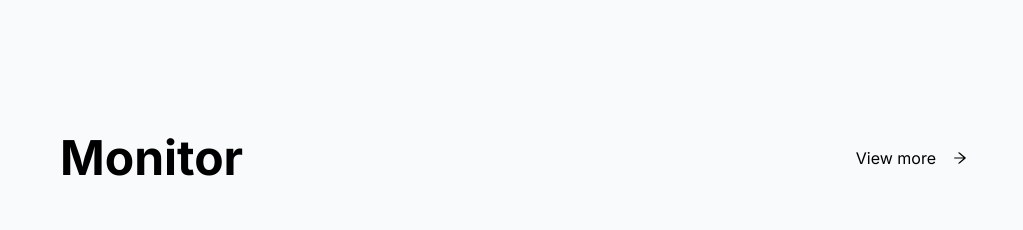
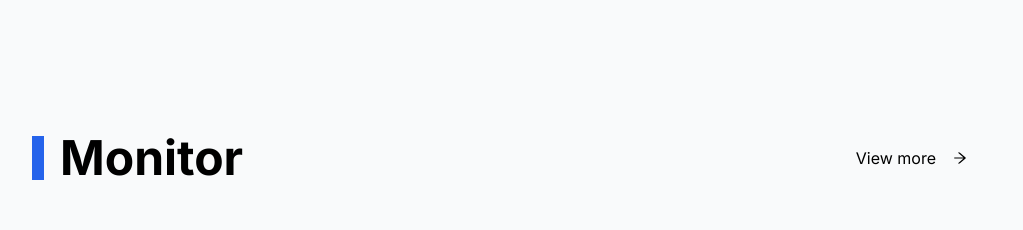
Before and after one commit to rakibulhasan933/power-tech-client, a Next.js app: page / in a window 1280 px wide. Shown: the part 3640-3870 px from the top of the page, without its empty margins (128-1151 px from the left). Built offline with nearby package versions, Linux system fonts and the light colour scheme.

Commit message:
[ADD] monitor card

```diff
--- a/app/page.js
+++ b/app/page.js
@@ -15,7 +15,7 @@ export default function Home() {
       <Products />
       <Arrived />
       <HighlightTask />
-      <CountDown endDate="2023-06-01" endTime="12:00:00" />
+      <CountDown endDate="2023-05-14" endTime="11:59:59" />
     </main>
   )
 }
--- a/components/HighlightTask/page.js
+++ b/components/HighlightTask/page.js
@@ -10,7 +10,7 @@ function HighlightTask() {
 		<section className=" py-36">
 			<div className="flex items-center justify-between ">
 				<div className="flex items-center ">
-					<div className="w-3 mr-4 h-11">
+					<div className="w-3 mr-4 bg-blue-600 h-11">
 					</div>
 					<h2 className="text-5xl font-bold ">Monitor</h2>
 				</div>
```
